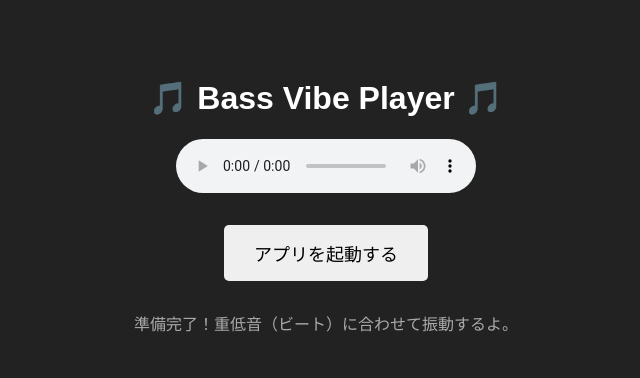
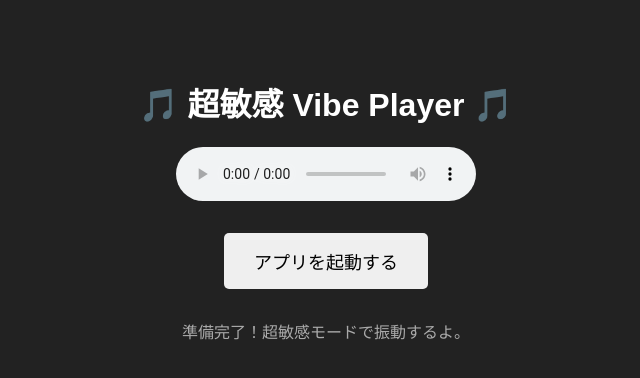
Before and after one commit to s21a21-netizen/bassplus, a plain HTML site: page index.html in a window 1280 px wide. Both pictures are taken after a click on the button "アプリを起動する". Shown: the whole page, without its empty margins (314-954 px from the left). Drawn offline with Linux system fonts and the light colour scheme.

Commit message:
Update title and text for Super Sensitive mode

```diff
--- a/index.html
+++ b/index.html
@@ -3,7 +3,7 @@
 <head>
     <meta charset="UTF-8">
     <meta name="viewport" content="width=device-width, initial-scale=1.0">
-    <title>Music Bass Vibe App</title>
+    <title>Super Sensitive Music Vibe</title>
     <style>
         body { font-family: sans-serif; text-align: center; background: #222; color: #fff; padding-top: 50px; }
         button { padding: 15px 30px; font-size: 18px; margin: 10px; cursor: pointer; border-radius: 5px; border: none; }
@@ -12,9 +12,8 @@
 </head>
 <body>
 
-    <h1>🎵 Bass Vibe Player 🎵</h1>
+    <h1>🎵 超敏感 Vibe Player 🎵</h1>
 
-    <!-- ファイル名を大文字の BEHIND-THE-MASK.mp3 に修正したよ -->
     <audio id="audio" src="BEHIND-THE-MASK.mp3" controls crossorigin="anonymous"></audio>
     <br><br>
 
@@ -29,16 +28,13 @@
         let audioContext, analyser, dataArray;
         let isRunning = false;
 
-        // ① ボタンを押してオーディオを開始
         startBtn.addEventListener('click', () => {
             if (isRunning) return;
 
             try {
                 setupAudio();
-                statusDiv.innerText = "準備完了！重低音（ビート）に合わせて振動するよ。";
+                statusDiv.innerText = "準備完了！超敏感モードで振動するよ。";
                 isRunning = true;
-
-                // 解析ループスタート
                 updateVibe();
             } catch (err) {
                 console.error(err);
@@ -46,13 +42,13 @@
             }
         });
 
-        // ② 音楽解析のセットアップ
         function setupAudio() {
             audioContext = new (window.AudioContext || window.webkitAudioContext)();
             const source = audioContext.createMediaElementSource(audio);
             analyser = audioContext.createAnalyser();
 
-            analyser.fftSize = 256;
+            // 64にして、大雑把だけど素早く音量をキャッチできるようにするよ
+            analyser.fftSize = 64;
             const bufferLength = analyser.frequencyBinCount;
             dataArray = new Uint8Array(bufferLength);
 
@@ -60,24 +56,28 @@
             analyser.connect(audioContext.destination);
         }
 
-        // ③ 低音（ビート）に合わせて震えさせるメインループ
         function updateVibe() {
             requestAnimationFrame(updateVibe);
 
             if (!analyser) return;
 
-            // 現在の周波数データを取得
+            // 全体の音量データを取得
             analyser.getByteFrequencyData(dataArray);
 
-            // 低音の強さを計算（インデックス0〜2の平均）
-            const bassVolume = (dataArray[0] + dataArray[1] + dataArray[2]) / 3;
+            // 全体の平均音量を計算
+            let total = 0;
+            for (let i = 0; i < dataArray.length; i++) {
+                total += dataArray[i];
+            }
+            const averageVolume = total / dataArray.length;
 
-            // しきい値（曲の低音に合わせて100に設定）
-            const threshold = 100;
+            // 【超敏感設定】しきい値を30まで下げたよ！
+            const threshold = 30;
 
-            // 低音がしきい値を超えて、かつスマホが振動に対応している場合
-            if (bassVolume > threshold && navigator.vibrate) {
-                navigator.vibrate(40);
+            // 音が少しでも鳴っていて、かつスマホが振動に対応している場合
+            if (averageVolume > threshold && navigator.vibrate) {
+                // 30ミリ秒だけ細かく震わせる（連続でブブブブッと震えるよ）
+                navigator.vibrate(30);
             }
         }
     </script>
```
